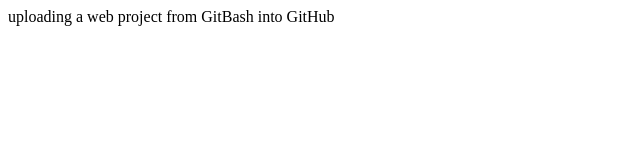
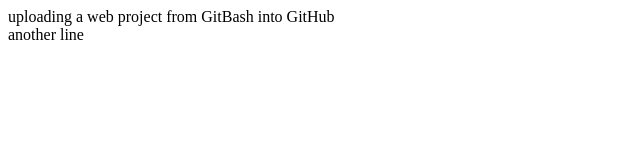
Before and after one commit to sekar-srinivasan/gitbash.demo, a plain HTML site: page WebContent/index.html in a window 1280 px wide. Shown: the full height of the page, 0-640 px from the left. Drawn offline with Linux system fonts and the light colour scheme.

Commit message:
added another line

```diff
--- a/WebContent/index.html
+++ b/WebContent/index.html
@@ -6,5 +6,8 @@
 </head>
 <body>
 uploading a web project from GitBash into GitHub
+
+<br />
+another line
 </body>
 </html>
```
